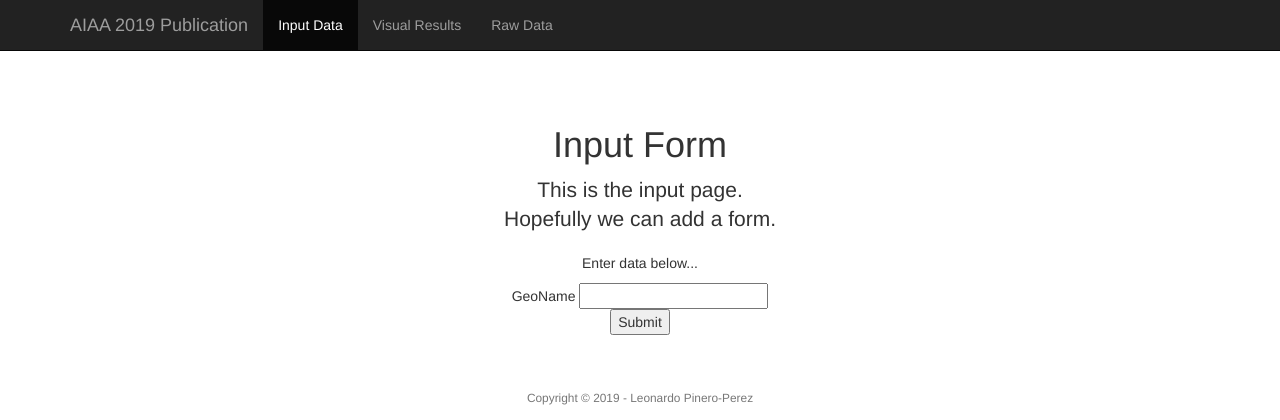
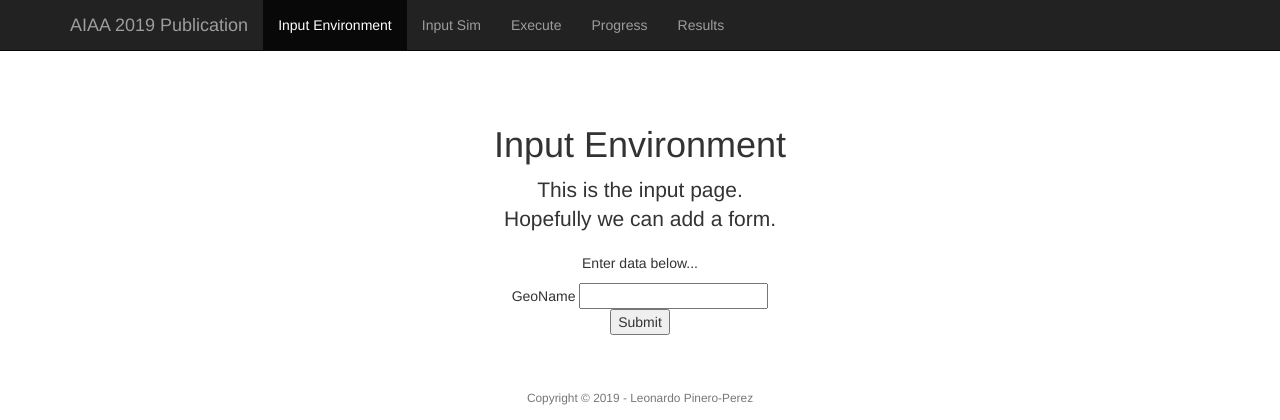
Before and after one commit to Leonardo767/aiaa2019-publication, a Flask app: page / in a window 1280 px wide. Shown: the top 420 px of the page. Run offline with Flask 2, Linux system fonts and the light colour scheme; parts of the project's set-up code (start-up, migrations or seed data) failed here and were passed over; some libraries are stand-ins or nearby versions.

Commit message:
Added Workflow Structure

```diff
--- a/sample/server/routes.py
+++ b/sample/server/routes.py
@@ -5,7 +5,8 @@ from server.lib.objects import Geo
 
 
 @app.route('/', methods=['GET', 'POST'])
-def input():
+@app.route('/input_environment', methods=['GET', 'POST'])
+def input_environment():
     if request.method == 'POST':
         # fetch form data
         GeoData = request.form
@@ -14,14 +15,36 @@ def input():
         cur.execute("INSERT INTO Geo(GeoName) VALUES(%s)", [name])
         mysql.connection.commit()
         cur.close()
-        return redirect(url_for('database'))
-    return render_template('input.html')
+    return render_template('input_environment.html')
 
 
-@app.route('/database')
-def database():
-    cur = mysql.connection.cursor()
-    resultValue = cur.execute("SELECT * FROM Geo")
-    if resultValue > 0:
-        GeoData = cur.fetchall()
-        return render_template('database.html', GeoData=GeoData)
+@app.route('/input_sim', methods=['GET', 'POST'])
+def input_sim():
+    if request.method == 'POST':
+        # fetch form data
+        pass
+    return render_template('input_sim.html')
+
+
+@app.route('/execute', methods=['GET', 'POST'])
+def execute():
+    if request.method == 'POST':
+        # fetch form data
+        pass
+    return render_template('execute.html')
+
+
+@app.route('/progress', methods=['GET', 'POST'])
+def progress():
+    if request.method == 'POST':
+        # fetch form data
+        pass
+    return render_template('progress.html')
+
+
+@app.route('/results', methods=['GET', 'POST'])
+def results():
+    if request.method == 'POST':
+        # fetch form data
+        pass
+    return render_template('results.html')
--- a/sample/server/templates/input.html
+++ b/sample/server/templates/input_environment.html
@@ -1,9 +1,21 @@
 {% extends "layout.html" %} {% block navbar %}
-<li class="active"><a href="{{ url_for('input') }}">Input Data</a></li>
-<li><a href="#">Visual Results</a></li>
-<li><a href="#">Raw Data</a></li>
+<li class="active">
+  <a href="{{ url_for('input_environment') }}">Input Environment</a>
+</li>
+<li>
+  <a href="{{ url_for('input_sim') }}">Input Sim</a>
+</li>
+<li>
+  <a href="{{ url_for('execute') }}">Execute</a>
+</li>
+<li>
+  <a href="{{ url_for('progress') }}">Progress</a>
+</li>
+<li>
+  <a href="{{ url_for('results') }}">Results</a>
+</li>
 {% endblock %} {% block content %}
-<h1>Input Form</h1>
+<h1>Input Environment</h1>
 <p class="lead">
   This is the input page.<br />
   Hopefully we can add a form.
--- a/sample/server/templates/layout.html
+++ b/sample/server/templates/layout.html
@@ -61,7 +61,7 @@
             <span class="icon-bar"></span>
             <span class="icon-bar"></span>
           </button>
-          <a class="navbar-brand" href="{{ url_for('input') }}"
+          <a class="navbar-brand" href="{{ url_for('input_environment') }}"
             >AIAA 2019 Publication</a
           >
         </div>
```
Also changed, not shown: sample/server/__init__.py (+5 -2 lines), sample/server/templates/execute.html (added, +19 -0 lines), sample/server/templates/input_sim.html (added, +19 -0 lines), sample/server/templates/progress.html (added, +19 -0 lines), sample/server/templates/results.html (added, +19 -0 lines).
